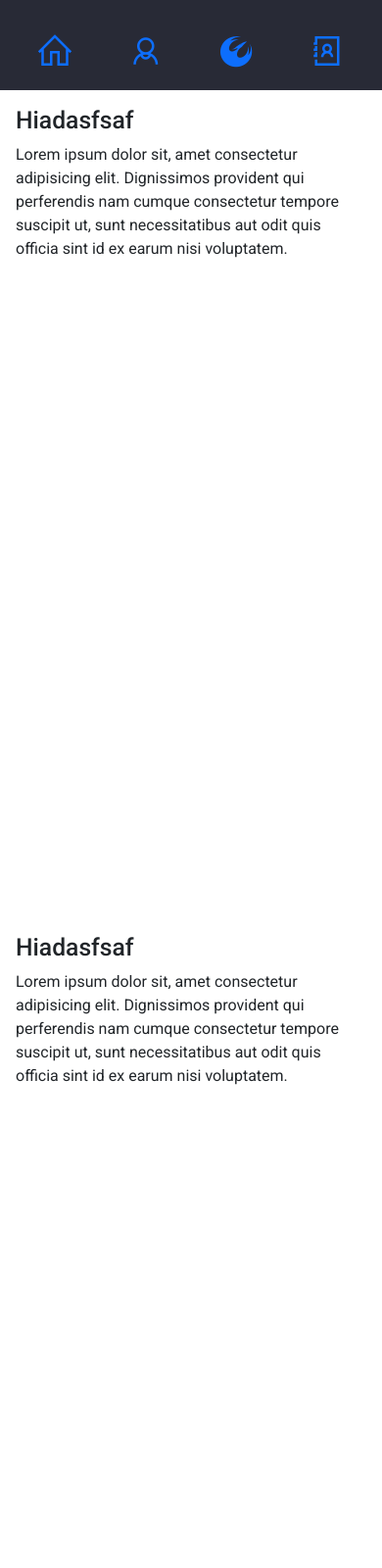
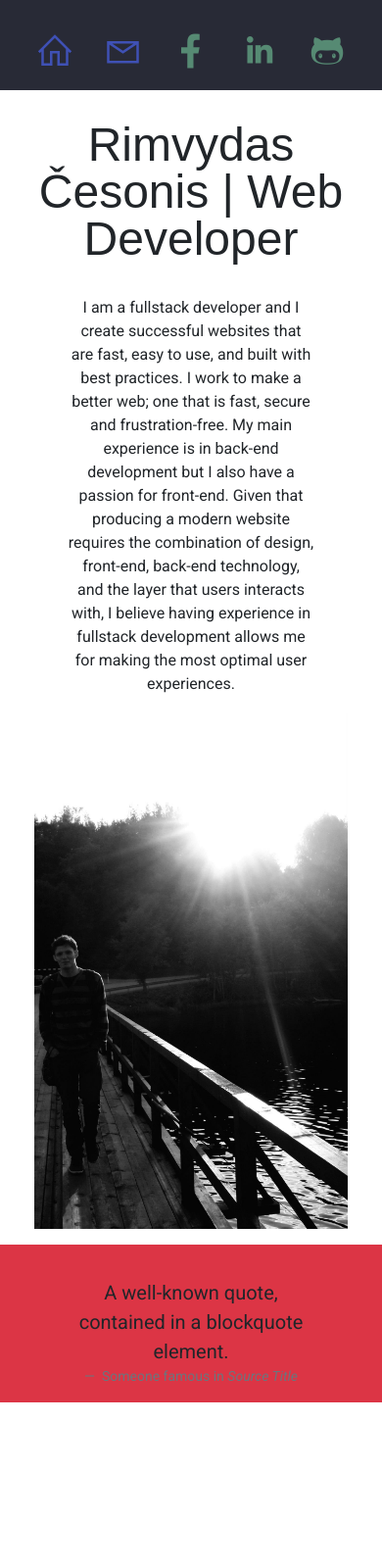
Before and after one commit to rcesonis/static-html-website, a plain HTML site: page index.html in a window 390 px wide. Shown: the top 1600 px of the page at 98% size. After the commit the page ends 1431 px from the top, so only its background shows below. Drawn offline with nearby package versions, Linux system fonts and the light colour scheme; a web font is replaced by a local one.

Commit message:
added social icon, and changed layout

```diff
--- a/assets/css/style.scss
+++ b/assets/css/style.scss
@@ -3,7 +3,10 @@ $main-sidebar-color: #282a36;
 $main-font: 'Roboto', sans-serif;
 $heading-font: 'Palanquin Dark', sans-serif;
 $main-line-height: 1.2rem;
-
+$nav-icon-color: #3f51b5;
+$nav-icon-color-hover: #6573c3;
+$social-icon-color: #568a73;
+$social-icon-color-hover: #8fcb9b;
 
 // Gutters
 $grid-gutter-width: 0;
@@ -31,12 +34,31 @@ body {
     a {
         font-size: 2.5rem;
     }
+    .nav-link i {
+        color: $nav-icon-color;
+    }
+    .nav-link i:hover {
+        color: $nav-icon-color-hover;
+    }
+    .social-link i{
+        color: $social-icon-color;
+    }
+    .social-link:hover i {
+        color: $social-icon-color-hover;
+    }
 }
+
 
 // Content
 
 .main-heading {
     font-family: $heading-font;
+    font-size: 3rem;
+    line-height: $main-line-height*2.5;
+}
+
+img {
+    width: 20rem;
 }
 
 // Footer
--- a/index.html
+++ b/index.html
@@ -23,23 +23,28 @@
                 <div class="d-flex flex-sm-column flex-row flex-nowrap bg-light align-items-center sticky-top">
                     <ul class="nav nav-pills nav-flush flex-sm-column flex-row flex-nowrap mb-auto mx-auto text-center justify-content-between w-100 px-3 pt-3 align-items-center">
                         <li class="nav-item">
-                            <a href="#home" class="nav-link py-2 px-2" title="" data-bs-toggle="tooltip" data-bs-placement="right" data-bs-original-title="Home">
+                            <a href="#" class="nav-link py-2 px-2" title="" data-bs-toggle="tooltip" data-bs-placement="right" data-bs-original-title="Home">
                                 <i class="las la-home"></i>
                             </a>
                         </li>
-                        <li>
-                            <a href="#about" class="nav-link py-2 px-2" title="" data-bs-toggle="tooltip" data-bs-placement="right" data-bs-original-title="Dashboard">
-                                <i class="las la-user-alt"></i>
+                        <li class="nav-item">
+                            <a href="#contact" class="nav-link py-2 px-2" title="" data-bs-toggle="tooltip" data-bs-placement="right" data-bs-original-title="Orders">
+                                <i class="las la-envelope"></i>
                             </a>
                         </li>
-                        <li>
-                            <a href="#skills" class="nav-link py-2 px-2" title="" data-bs-toggle="tooltip" data-bs-placement="right" data-bs-original-title="Orders">
-                                <i class="lab la-phoenix-squadron"></i>
+                        <li class="nav-item social-link">
+                            <a href="#contact" class="nav-link py-2 px-2" title="" data-bs-toggle="tooltip" data-bs-placement="right" data-bs-original-title="Orders">
+                                <i class="lab la-facebook-f"></i>
                             </a>
                         </li>
-                        <li>
-                            <a href="#contact" class="nav-link py-2 px-2" title="" data-bs-toggle="tooltip" data-bs-placement="right" data-bs-original-title="Products">
-                                <i class="las la-address-book"></i>
+                        <li class="nav-item social-link">
+                            <a href="#contact" class="nav-link py-2 px-2" title="" data-bs-toggle="tooltip" data-bs-placement="right" data-bs-original-title="Orders">
+                                <i class="lab la-linkedin-in"></i>
+                            </a>
+                        </li>
+                        <li class="nav-item social-link">
+                            <a href="#contact" class="nav-link py-2 px-2" title="" data-bs-toggle="tooltip" data-bs-placement="right" data-bs-original-title="Orders">
+                                <i class="lab la-github-alt"></i>
                             </a>
                         </li>
                     </ul>
@@ -48,11 +53,14 @@
             <!-- Content -->
             <div class="col-sm p-3 min-vh-100">
                 <div class="row">
-                    <div id="home" class="col-sm-12 min-vh-100">
-                        <h2>Hiadasfsaf</h2>
-                        <p>Lorem ipsum dolor sit, amet consectetur adipisicing elit. Dignissimos provident qui perferendis nam cumque consectetur tempore suscipit ut, sunt necessitatibus aut odit quis officia sint id ex earum nisi voluptatem.  </p>
+                    <div id="home" class="col-sm-12 min-vh-100 text-center">
+                        <h2 class="main-heading py-3">Rimvydas Česonis | Web Developer</h2>
+                        <p>I am a fullstack developer and I create successful websites that are fast, easy to use, and built with best practices. I work to make a better web; one that is fast, secure and frustration-free. My main experience is in back-end development but I also have a passion for front-end. Given that producing a modern website requires the combination of design, front-end, back-end technology, and the layer that users interacts with, I believe having experience in fullstack development allows me for making the most optimal user experiences. </p>
+                        <div class="my-photo justify-content-center">
+                            <img src="./assets/img/personal_photo.jpg" alt="person_photo">
+                        </div>
                     </div>
-                    <div id="about" class="col-sm-12 min-vh-100">
+                    <!-- <div id="about" class="col-sm-12 min-vh-100">
                         <h2>Hiadasfsaf</h2>
                         <p>Lorem ipsum dolor sit, amet consectetur adipisicing elit. Dignissimos provident qui perferendis nam cumque consectetur tempore suscipit ut, sunt necessitatibus aut odit quis officia sint id ex earum nisi voluptatem.  </p>
                     </div>
@@ -63,7 +71,7 @@
                     <div id="contact" class="col-sm-12 min-vh-100">
                         <h2>Hiadasfsaf</h2>
                         <p>Lorem ipsum dolor sit, amet consectetur adipisicing elit. Dignissimos provident qui perferendis nam cumque consectetur tempore suscipit ut, sunt necessitatibus aut odit quis officia sint id ex earum nisi voluptatem.  </p>
-                    </div>
+                    </div> -->
                 </div>
             </div>
         </div>
```
Also changed, not shown: assets/css/style.css, assets/img/personal_photo.jpg (added), 1 other file.
